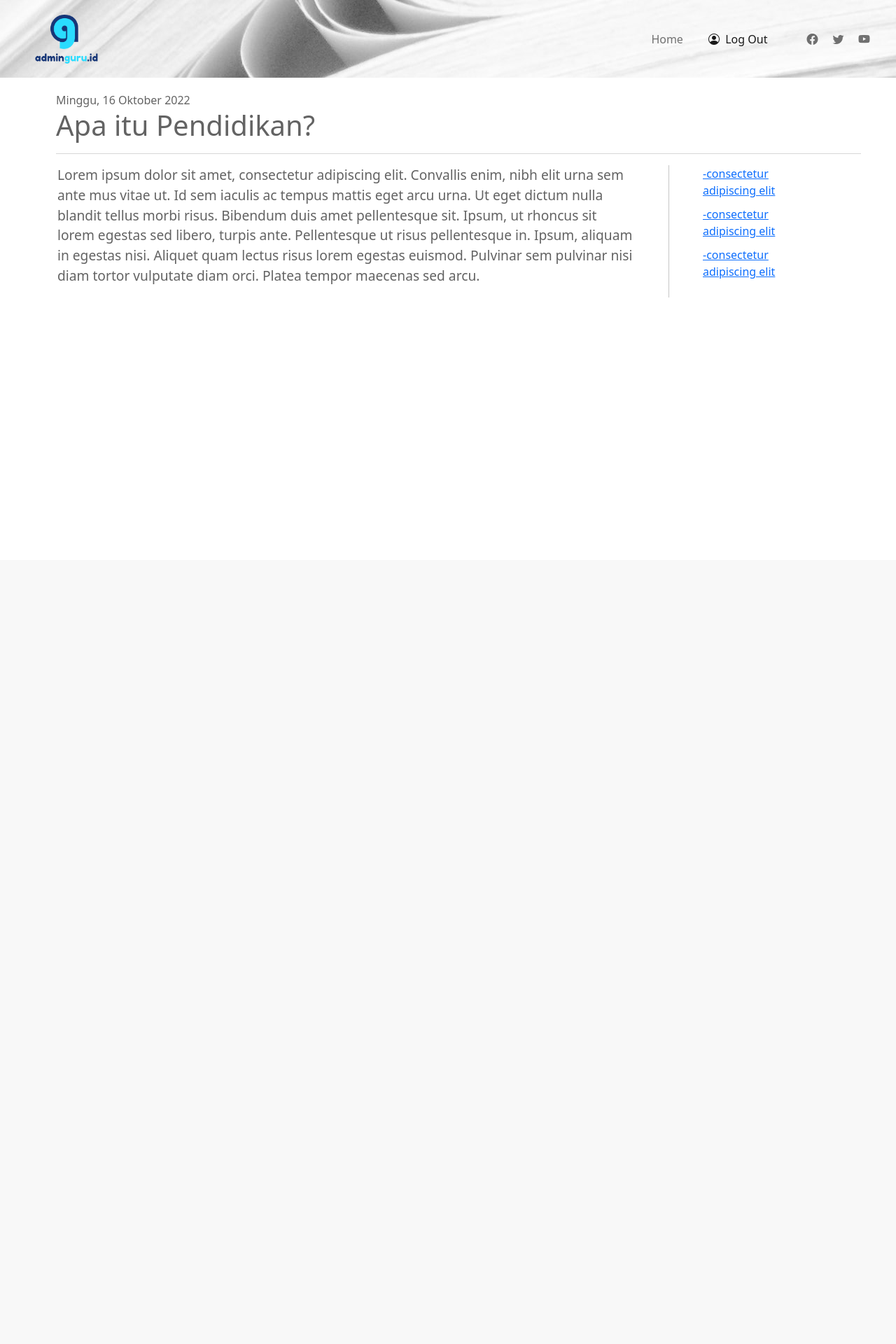
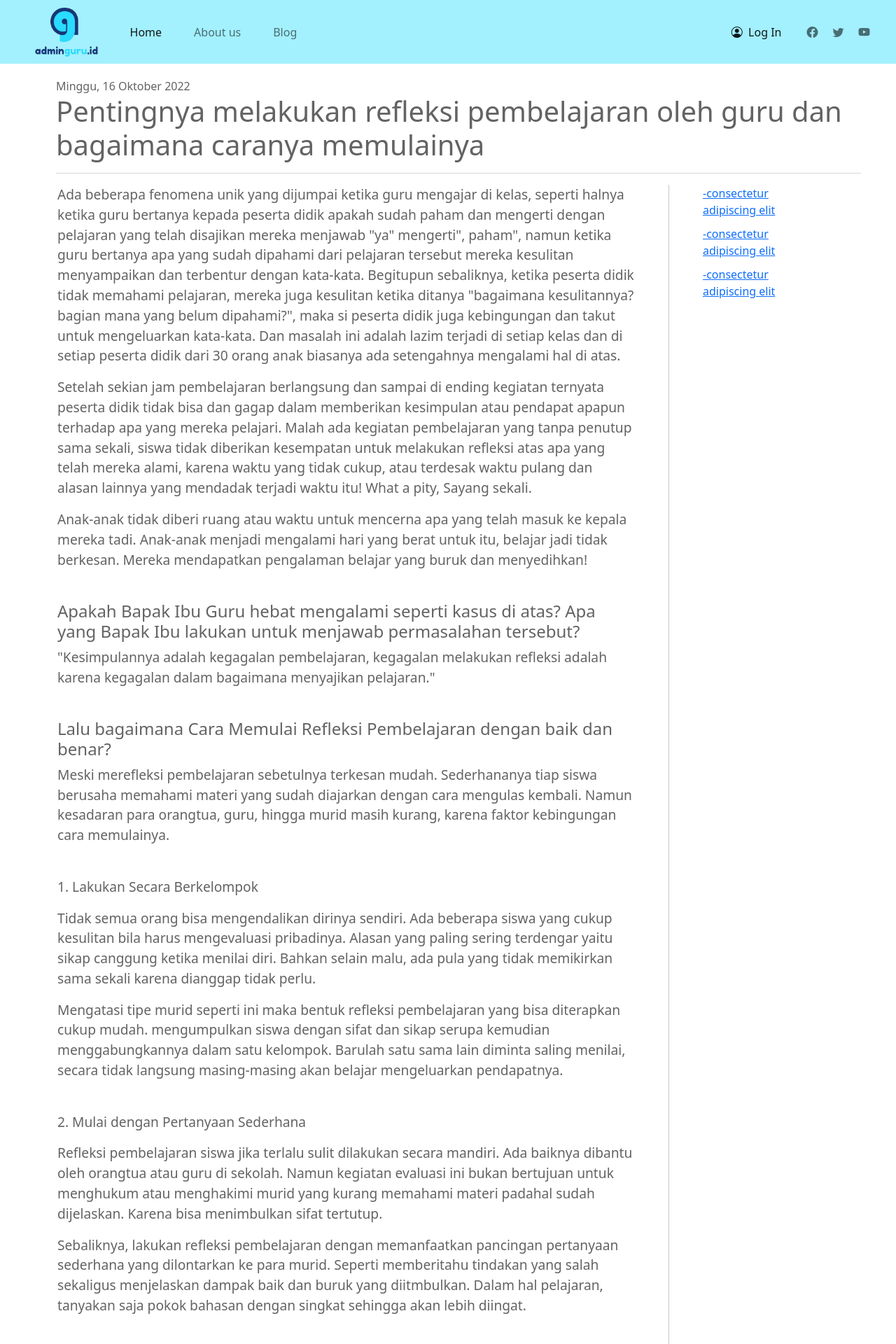
Before and after one commit to fauzanf07/adminGuru, a PHP site: page /adminGuru/blog in a window 1280 px wide. Shown: the top 1920 px of the page at 70% size. Before the commit the page ends 425 px from the top, so only its background shows below. Run offline with PHP 8.4, Linux system fonts and the light colour scheme; some libraries are stand-ins or nearby versions.

Commit message:
input first article

```diff
--- a/blog/index.php
+++ b/blog/index.php
@@ -11,7 +11,7 @@
 	<link rel="icon" type="image/x-icon" href="../images/logo.ico">
 	<link href="https://cdn.jsdelivr.net/npm/bootstrap@5.2.0/dist/css/bootstrap.min.css" rel="stylesheet" integrity="sha384-gH2yIJqKdNHPEq0n4Mqa/HGKIhSkIHeL5AyhkYV8i59U5AR6csBvApHHNl/vI1Bx" crossorigin="anonymous">
 	<link rel="stylesheet" href="https://cdn.jsdelivr.net/npm/bootstrap-icons@1.9.1/font/bootstrap-icons.css">
-	<meta name="viewport" content="width=device-width, initial-scale=1.0">
+	<meta name="viewport" content="width=device-width, initial-scale=0.7">
 	<meta charset="utf-8">
     <meta name="description" content="Sebuah website yang dapat memudahkan para Pengajar dalam membuat Modul Ajar atau RPP dan memiliki Blog mengenai Pendidikan yang dapat dibaca oleh semua kalangan. Pengajar hanya mengisi sebuah inputan yang diperlukan dan website akan langsung mengkonversi inputan tersebut dalam file Word dan PDF">
 </head>
@@ -29,29 +29,40 @@
 				<button class="navbar-toggler" type="button" data-bs-toggle="collapse" data-bs-target="#navbarNav" aria-controls="navbarNav" aria-expanded="false" aria-label="Toggle navigation">
 				<span class="navbar-toggler-icon"></span>
 				</button>
-				<div class="collapse navbar-collapse" id="navbarNav"  >
-					<ul class="navbar-nav mb-2 mb-lg-0">
-						<li class="nav-text" >
-							<a class="nav-link" aria-current="page" href="../">Home</a>
+
+                <div class="collapse navbar-collapse navbar-left" id="navbarNav">
+                    <ul class="navbar-nav">
+                        <li class="nav-item">
+                        <a class="nav-link active" aria-current="page" href="#">Home</a>
+                        </li>
+                        <li class="nav-item">
+                        <a class="nav-link" href="#">About us</a>
+                        </li>
+                        <li class="nav-item">
+                        <a class="nav-link" href="#">Blog</a>
+                        </li>
+                    </ul>
+                </div>
+
+				<div class="collapse navbar-collapse navbar-right" id="navbarNav"  >
+					<ul class="navbar-nav mb-2 mb-lg-0 icon-sosmed">
+						<?php
+							if(!isset($_SESSION['nama'])){
+								echo '<li class="nav-text"><a class="nav-link active" href="./login"><i class="bi bi-person-circle"></i>&nbsp;&nbsp;Log In</a></li>';
+							}else{
+								echo '<li class="nav-text"><a class="nav-link active" href="backend/logout/logout.php"><i class="bi bi-person-circle"></i>&nbsp;&nbsp;Log Out</a></li><li class="nav-text"><a class="nav-link active" href="./create-modul-ajar">Create Modul</a></li>';
+							}
+
+						 ?>
+
+						<li class="nav-icon icon-sosmed">
+							<a class="nav-link icon-sosmed" href="#"><i class="bi bi-facebook"></i></a>
 						</li>
-						<li class="nav-text">
-							<a class="nav-link active" href="../backend/logout/logout.php"><i class="bi bi-person-circle"></i>&nbsp;&nbsp;Log Out</a>
+						<li class="nav-icon icon-sosmed">
+							<a class="nav-link icon-sosmed" href="#"><i class="bi bi-twitter"></i></a>
 						</li>
-						<li class="nav-text">
-							<?php
-								if(isset($_SESSION['nama'])){
-									echo '<a class="nav-link" href="../create-modul-ajar">Create Modul</a>';
-								}
-							 ?>
-						</li>
-						<li class="nav-icon">
-							<a class="nav-link" href="#"><i class="bi bi-facebook"></i></a>
-						</li>
-						<li class="nav-icon">
-							<a class="nav-link" href="#"><i class="bi bi-twitter"></i></a>
-						</li>
-						<li class="nav-icon">
-							<a class="nav-link" href="#"><i class="bi bi-youtube"></i></a>
+						<li class="nav-icon icon-sosmed">
+							<a class="nav-link icon-sosmed" href="#"><i class="bi bi-youtube"></i></a>
 						</li>
 					</ul>
 				</div>
@@ -64,7 +75,7 @@
             <time datetime="2022-10-16">Minggu, 16 Oktober 2022</time>
         </div>
         <div class="blog-title">
-            <h1>Apa itu Pendidikan?</h1>
+            <h1>Pentingnya melakukan refleksi pembelajaran oleh guru dan bagaimana caranya memulainya</h1>
         </div>
 		<hr color="black">
     </div>
@@ -73,7 +84,36 @@
         <div class="container">
             <div class="row g-5">
                 <div class="col col-lg-9 col-content">
-					<p class="content">Lorem ipsum dolor sit amet, consectetur adipiscing elit. Convallis enim, nibh elit urna sem ante mus vitae ut. Id sem iaculis ac tempus mattis eget arcu urna. Ut eget dictum nulla blandit tellus morbi risus. Bibendum duis amet pellentesque sit. Ipsum, ut rhoncus sit lorem egestas sed libero, turpis ante. Pellentesque ut risus pellentesque in. Ipsum, aliquam in egestas nisi. Aliquet quam lectus risus lorem egestas euismod. Pulvinar sem pulvinar nisi diam tortor vulputate diam orci. Platea tempor maecenas sed arcu.</p>
+					<p>Ada beberapa fenomena unik yang dijumpai ketika guru mengajar di kelas, seperti halnya ketika guru bertanya kepada peserta didik apakah sudah paham dan mengerti dengan pelajaran yang telah disajikan mereka menjawab "ya" mengerti", paham", namun ketika guru bertanya apa yang sudah dipahami dari pelajaran tersebut mereka kesulitan menyampaikan dan terbentur dengan kata-kata. Begitupun sebaliknya, ketika peserta didik tidak memahami pelajaran, mereka juga kesulitan ketika ditanya "bagaimana kesulitannya? bagian mana yang belum dipahami?", maka si peserta didik juga kebingungan dan takut untuk mengeluarkan kata-kata. Dan masalah ini adalah lazim terjadi di setiap kelas dan di setiap peserta didik dari 30 orang anak biasanya ada setengahnya mengalami hal di atas.</p>
+					<p>Setelah sekian jam pembelajaran berlangsung dan sampai di ending kegiatan ternyata peserta didik tidak bisa dan gagap dalam memberikan kesimpulan atau pendapat apapun terhadap apa yang mereka pelajari. Malah ada kegiatan pembelajaran yang tanpa penutup sama sekali, siswa tidak diberikan kesempatan untuk melakukan refleksi atas apa yang telah mereka alami, karena waktu yang tidak cukup, atau terdesak waktu pulang dan alasan lainnya yang mendadak terjadi waktu itu! What a pity, Sayang sekali. </p>
+					<p>Anak-anak tidak diberi ruang atau waktu untuk mencerna apa yang telah masuk ke kepala mereka tadi. Anak-anak menjadi mengalami hari yang berat untuk itu, belajar jadi tidak berkesan. Mereka mendapatkan pengalaman belajar yang buruk dan menyedihkan!</p>
+					<br>
+					<h4>Apakah Bapak Ibu Guru hebat mengalami seperti kasus di atas? Apa yang Bapak Ibu lakukan untuk menjawab permasalahan tersebut?</h4>
+					<p>"Kesimpulannya adalah kegagalan pembelajaran, kegagalan melakukan refleksi adalah karena kegagalan dalam bagaimana menyajikan pelajaran."</p>
+					<br>
+					<h4>Lalu bagaimana Cara Memulai Refleksi Pembelajaran dengan baik dan benar?</h4>
+					<p>Meski merefleksi pembelajaran sebetulnya terkesan mudah. Sederhananya tiap siswa berusaha memahami materi yang sudah diajarkan dengan cara mengulas kembali. Namun kesadaran para orangtua, guru, hingga murid masih kurang, karena faktor kebingungan cara memulainya.</p>
+					<br>
+					<p>1. Lakukan Secara Berkelompok</p>
+					<p>Tidak semua orang bisa mengendalikan dirinya sendiri. Ada beberapa siswa yang cukup kesulitan bila harus mengevaluasi pribadinya. Alasan yang paling sering terdengar yaitu sikap canggung ketika menilai diri. Bahkan selain malu, ada pula yang tidak memikirkan sama sekali karena dianggap tidak perlu.</p>
+					<p>Mengatasi tipe murid seperti ini maka bentuk refleksi pembelajaran yang bisa diterapkan cukup mudah.  mengumpulkan siswa dengan sifat dan sikap serupa kemudian menggabungkannya dalam satu kelompok. Barulah satu sama lain diminta saling menilai, secara tidak langsung masing-masing akan belajar mengeluarkan pendapatnya.</p>
+					<br>
+					<p>2. Mulai dengan Pertanyaan Sederhana</p>
+					<p>Refleksi pembelajaran siswa jika terlalu sulit dilakukan secara mandiri. Ada baiknya dibantu oleh orangtua atau guru di sekolah. Namun kegiatan evaluasi ini bukan bertujuan untuk menghukum atau menghakimi murid yang kurang memahami materi padahal sudah dijelaskan. Karena bisa menimbulkan sifat tertutup.</p>
+					<p>Sebaliknya, lakukan refleksi pembelajaran dengan memanfaatkan pancingan pertanyaan sederhana yang dilontarkan ke para murid. Seperti memberitahu tindakan yang salah sekaligus menjelaskan dampak baik dan buruk yang diitmbulkan. Dalam hal pelajaran, tanyakan saja pokok bahasan dengan singkat sehingga akan lebih diingat.</p>
+					<br>
+					<p>3. Lakukan Secara Rutin</p>
+					<p>Hasil yang baik akan timbul dari proses secara terus-menerus. Begitu pun refleksi pembelajaran. Semakin sering dilakukan maka murid menjadi lebih mudah dan siap menerima materi beikutnya. Sebaiknya kegiatan tersebut dilakukan dengan waktu sesering mungkin serta jumlah paling minimal.</p>
+					<p>Hal ini perlu dilakukan karena tingkat ingatan manusia lebih mudah mencerna yang sederhana tetapi diulang-ulang berkali-kali. Daripada mengatakan lengkap namun hanya beberapa kali atau dilontarkan dengan jarak waktu yang cukup lama. Akibatnya ingatan lama terkikis dengan yang baru.</p>
+					<br>
+					<h4>Penutup</h4>
+					<p>Demikianlah ulasan terkait cara memulai refleksi pembelajaran, diharapkan dengan memahami beberapa penyampaian di atas pembaca bisa memahaminya. Sekian dari saya dan terimakasih telah berkunjung, sampai jumpa pada artikel selanjutnya!</p>
+					<br>
+					<br>
+					<div class="daftar-pustaka">
+						<p>https://www.kompasiana.com/rosnilawatimarza2877/6343c43c4addee2e1d7aa202/sudahkah-guru-melakukan-refleksi-di-kelas-dengan-benar</p>
+						<p>https://masdzikry.com/contoh-refleksi-pembelajaran/</p>
+					</div>
 				</div>
 				<div class="col-md-auto">
       				<div class="vertical-line"></div>
--- a/style/blog/style.css
+++ b/style/blog/style.css
@@ -20,9 +20,9 @@ body{
 }
 
 .logo-parent{
-	margin-top: 1%;
+	margin-top: 0.2%;
 	margin-left: 3%;
-	margin-bottom: 1%;
+	margin-bottom: 0.2%;
 	z-index: 3;
 }
 
@@ -33,7 +33,25 @@ body{
 	z-index: 3;
 }
 
-.collapse{
+.logo-toast{
+	height: 30px;
+	width: auto;
+}
+
+.navbar-left{
+    display: inline-block;
+    justify-content: start;
+	width: auto;
+	white-space: nowrap;
+    z-index: 3;
+    margin-left: 3%;
+}
+
+.navbar-nav .nav-item{
+    margin-right: 30px;
+}
+
+.navbar-right{
 	display: inline-block;
 	justify-content: end;
 	width: auto;
@@ -46,15 +64,11 @@ nav{
 	position: relative;
 	z-index: 1;
 	top: 0px;
-	background: url(../../images/background-paper.jpg) no-repeat center center fixed;
+    background-color: #A3F0FF;
 }
 
 .nav-text{
 	margin-right: 20px;
-}
-
-li a{
-	color: #727272;
 }
 
 .nav-icon{
@@ -83,6 +97,10 @@ li a{
 
 .col-lg-2{
 	font-size: smaller;
+}
+
+.daftar-pustaka{
+	overflow-x: hidden;
 }
 
 .table-of-contents{
```
